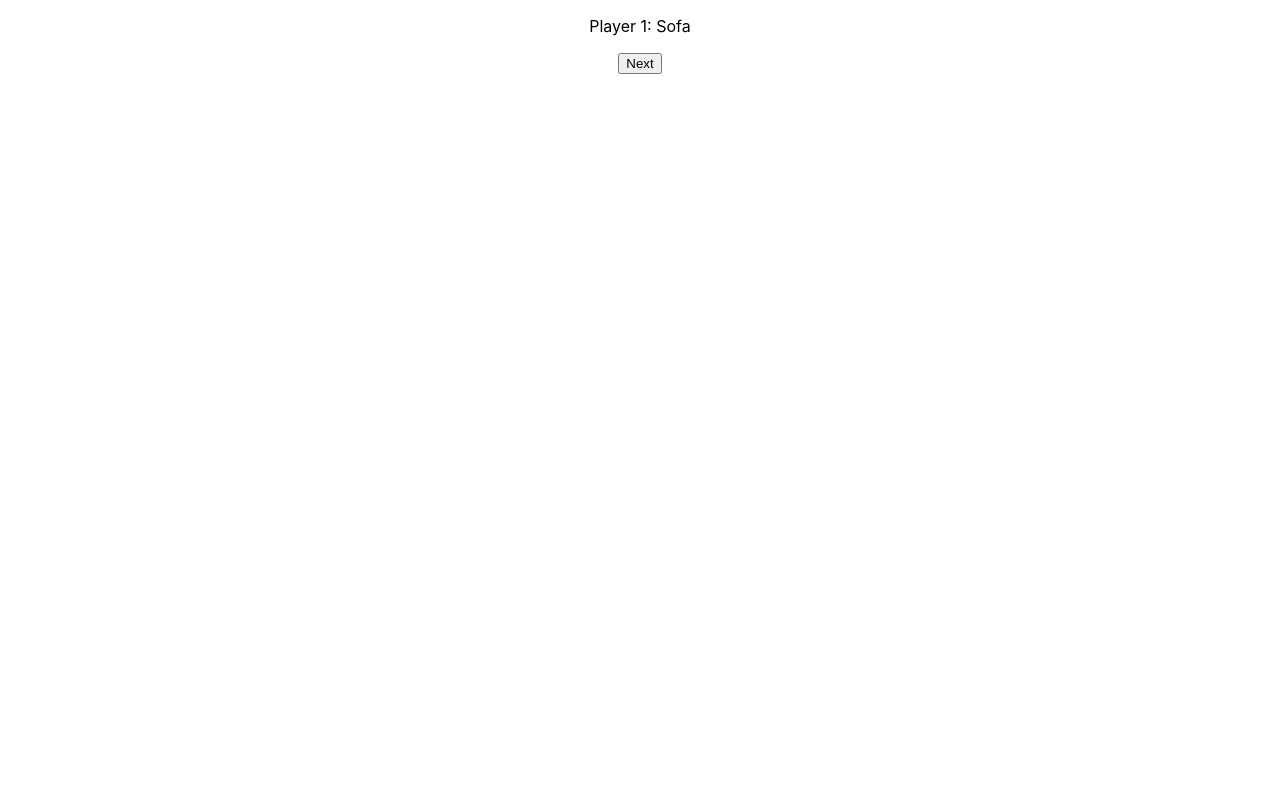
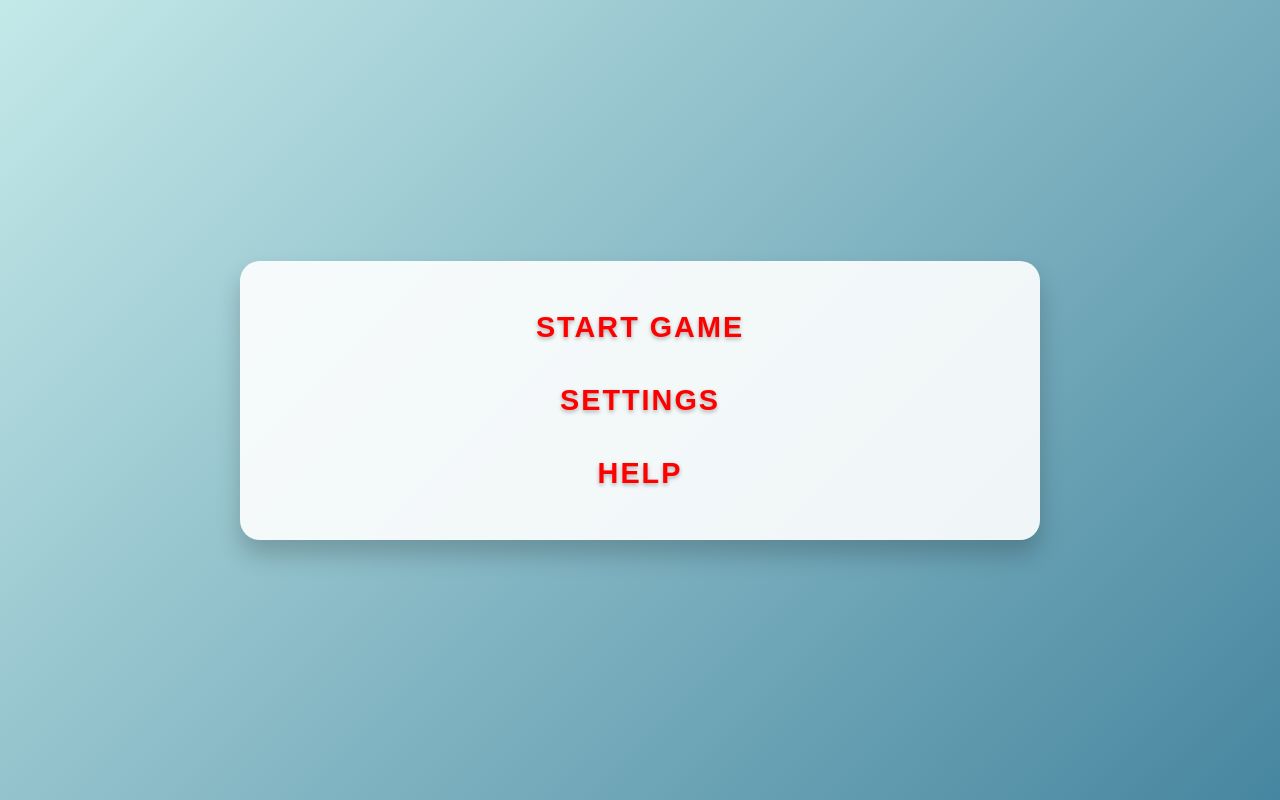
Before and after one commit to alen-johnson/g1-ui, a React (Create React App) app: page / in a window 1280 px wide. Built offline with nearby package versions, Linux system fonts and the light colour scheme; the HTML template or start-up script is replaced by a standard one.

Commit message:
basic css and added new pages

```diff
--- a/package.json
+++ b/package.json
@@ -8,6 +8,7 @@
     "@testing-library/user-event": "^13.5.0",
     "react": "^18.3.1",
     "react-dom": "^18.3.1",
+    "react-router-dom": "^6.26.1",
     "react-scripts": "5.0.1",
     "web-vitals": "^2.1.4"
   },
--- a/src/App.js
+++ b/src/App.js
@@ -1,12 +1,18 @@
 import './App.css';
-import { GameRun } from './components/componentsIndex';
-import { GamePage } from './pages/pagesIndex';
+import { Home } from './pages/pagesIndex';
+import {BrowserRouter, Route, Routes} from "react-router-dom"
+import {GameRun} from './components/componentsIndex'
 
 function App() {
   return (
     <div className="App">
-      <GameRun/>
-      {/* <GamePage/> */}
+ <BrowserRouter>
+ <Routes>
+     <Route path='/'  element={<Home/>} />
+     <Route path='/gamerun'  element={<GameRun/>} />
+
+      </Routes>
+      </BrowserRouter>
     </div>
   );
 }
--- a/src/components/gameRun/GameRun.css
+++ b/src/components/gameRun/GameRun.css
@@ -0,0 +1,70 @@
+.game-run{
+    width: 100vw;
+    height: 100vh;
+    display: flex;
+    justify-content: center;
+    align-items: center;
+    flex-direction: column;
+    background-color: rgb(199, 237, 237);
+}
+.game-run__display-area{
+    flex: 1;
+    width: 100%;
+    max-width: 1200px;
+    margin: auto;
+    box-sizing: border-box;
+    padding: 20px;
+    /* background-color: rgb(172, 245, 245); */
+    /* border: 2px solid black;
+    border-radius: 16px;
+    box-shadow: 10px 4px 10px rgba(0, 0, 0, 1); */
+    display: flex;
+    align-items: center;
+    justify-content: center;
+}
+.game-run__display-area div {
+    display: flex;
+    box-sizing: border-box;
+    padding: 20px;
+    /* background-color: rgb(172, 245, 245); */
+    /* border: 2px solid black;
+    border-radius: 16px;
+    box-shadow: 10px 4px 10px rgba(0, 0, 0, 1); */
+}
+
+.game-run__display-area p{
+    text-align: center;
+    font-size: 1.5rem;
+    color: rgb(0, 0, 0);
+}
+
+.game-run__btns{
+
+    display: flex;
+    justify-content: center;
+    align-items: flex-start;
+    gap: 100px;
+
+    flex: 1;
+    width: 100%;
+    max-width: 1200px;
+    /* border: 1px solid black;
+    border-radius: 8px; */
+}
+
+.game-run__button{
+    background-color: rgb(43, 226, 165);
+    color: white;
+    padding: 20px 42px;
+    font-size: 1.5rem;
+    border-radius: 10px;
+    border: none;
+    cursor: pointer;
+    transition: background-color 0.3s ease, transform 0.3s ease;
+
+}
+
+.game-run__button:hover{
+    background-color: rgb(192, 148, 234);
+    transform: scale(1.1);
+}
--- a/src/components/gameRun/GameRun.js
+++ b/src/components/gameRun/GameRun.js
@@ -1,9 +1,11 @@
 import React, { useEffect, useState } from "react";
+import "./GameRun.css";
 import { items } from "../../assets/contents/contens";
 
 function GameRun() {
   const [currentIndex, setCurrentIndex] = useState(0);
   const [player_set, setPlayer_set] = useState(null);
+  const [isVisible, setIsVisible] = useState(true);
 
   //function returns a list of players
   const createPlayers = () => {
@@ -65,6 +67,7 @@ function GameRun() {
 
   // Function to display the next key-value pair
   const handleNextClick = () => {
+    setIsVisible(true);
     if (currentIndex === entries.length - 1) {
       // If last player has been displayed, reset and create new player set
       const newPlayerSet = makeImposter([...item_list], players);
@@ -74,15 +77,32 @@ function GameRun() {
       setCurrentIndex((prevIndex) => prevIndex + 1);
     }
   };
+  const handleClearClick = () => {
+    setIsVisible(false);
+  };
 
   return (
-    <div className="gamePage">
-      <div id="display-area">
-        <p>{`${entries[currentIndex][0]}: ${entries[currentIndex][1]}`}</p>
+    <div className="game-run">
+      <div className="game-run__display-area">
+        {isVisible && (
+          <div>
+            <p>{`${entries[currentIndex][0]} :`}</p>
+            <p> {`  ${entries[currentIndex][1]}`}</p>
+          </div>
+        )}
       </div>
-      <button id="next-button" onClick={handleNextClick}>
-        Next
-      </button>
+      <div className="game-run__btns">
+        <button className="game-run__button " onClick={handleNextClick}>
+          Next
+        </button>
+
+        <button
+          className="game-run__button game-run__button--clear"
+          onClick={handleClearClick}
+        >
+          Clear
+        </button>
+      </div>
     </div>
   );
 }
--- a/src/pages/game/GamePage.js
+++ /dev/null
@@ -1,9 +0,0 @@
-import React from 'react'
-
-function GamePage() {
-  return (
-    <div>GamePage</div>
-  )
-}
-
-export default GamePage
--- /dev/null
+++ b/src/pages/home/Home.css
@@ -0,0 +1,47 @@
+.home {
+    width: 100vw;
+    height: 100vh;
+    display: flex;
+    justify-content: center;
+    align-items: center;
+    flex-direction: column;
+    background: linear-gradient(135deg, rgba(181, 227, 227, 0.8), rgba(25, 104, 136, 0.8));
+    background-size: cover;
+    background-position: center;
+    font-family: 'Arial', sans-serif;
+}
+
+.home__display-area {
+    width: 90%;
+    max-width: 800px;
+    margin: auto;
+    padding: 30px;
+    box-sizing: border-box;
+    background: rgba(255, 255, 255, 0.9);
+    border-radius: 20px;
+    box-shadow: 0 15px 25px rgba(0, 0, 0, 0.2);
+    display: flex;
+    flex-direction: column;
+    align-items: center;
+    justify-content: center;
+    transition: all 0.3s ease;
+}
+
+
+.home__display-area p {
+    cursor: pointer;
+    color: #ff0000;
+    font-size: 1.8rem;
+    font-weight: bold;
+    text-transform: uppercase;
+    letter-spacing: 2px;
+    margin: 20px 0;
+    transition: all 0.4s ease;
+    text-shadow: 0 2px 4px rgba(0, 0, 0, 0.3);
+}
+
+.home__display-area p:hover {
+    transform: scale(1.15);
+    color: #b21616;
+    text-shadow: 0 4px 8px rgba(0, 0, 0, 0.4);
+}
--- /dev/null
+++ b/src/pages/home/Home.js
@@ -0,0 +1,27 @@
+import './Home.css'
+import React from 'react'
+import { useNavigate } from 'react-router-dom'
+
+function Home() {
+    const navigate = useNavigate()
+    const handleStartCLick = () => {
+        navigate('/gamerun')
+    }
+    const handleSettingClick = () => {
+        navigate('/settings')
+    }
+    const handleHelpClick = () => {
+        navigate('/help')
+    }
+  return (
+    <div className='home'>
+        <div className='home__display-area'>
+            <p onClick={handleStartCLick}>Start Game</p>
+            <p onClick={handleSettingClick}>Settings</p>
+            <p onClick={handleHelpClick}>Help</p>
+        </div>
+    </div>
+  )
+}
+
+export default Home
--- a/src/pages/pagesIndex.js
+++ b/src/pages/pagesIndex.js
@@ -1 +1 @@
-export {default as GamePage} from "./game/GamePage"
+export {default as Home} from "./home/Home"
```
Also changed, not shown: src/pages/help/help.css (added), src/pages/help/help.js (added), src/pages/settings/settings.css (added), src/pages/settings/settings.js (added), 1 other file (tests, documents, lock files or other folders).
